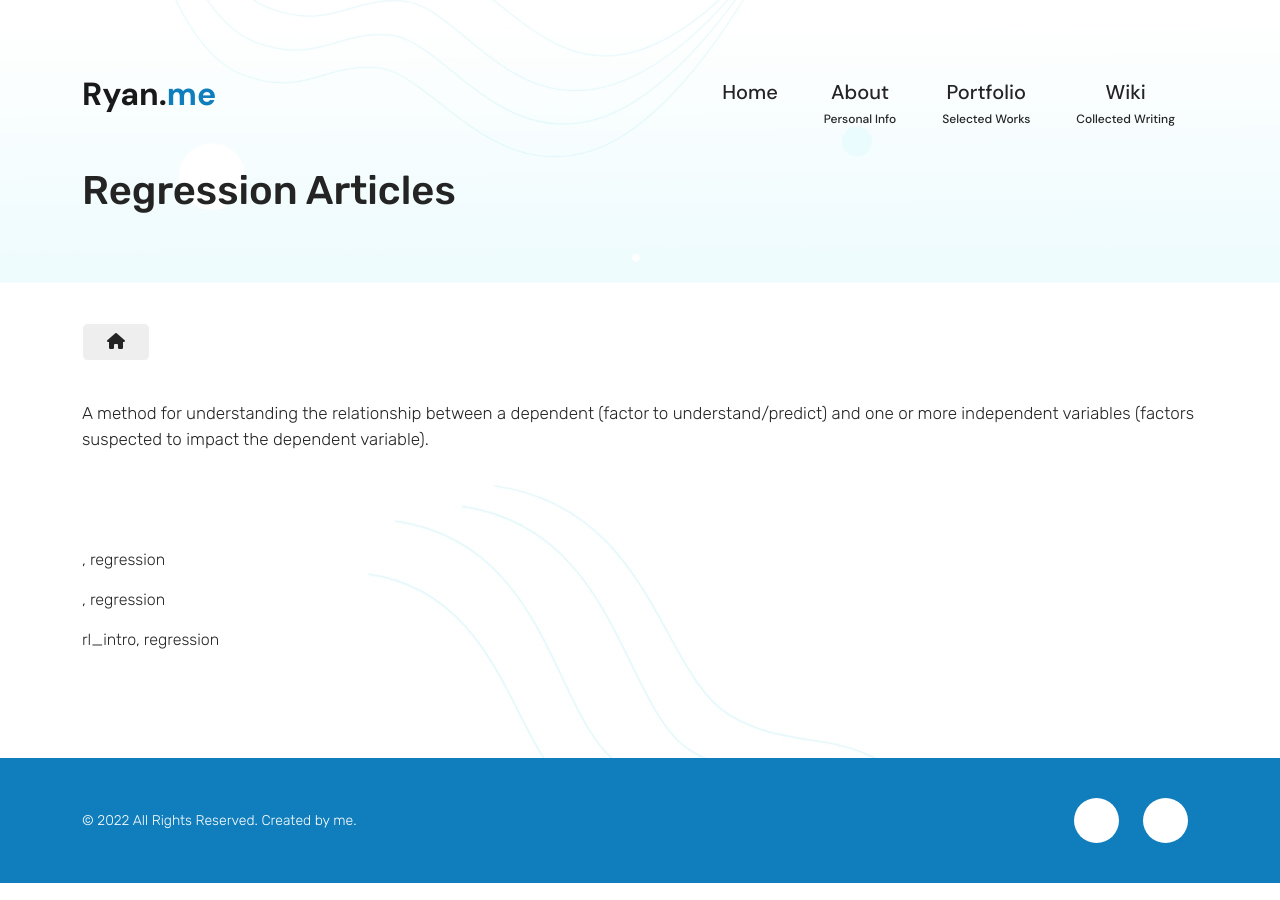
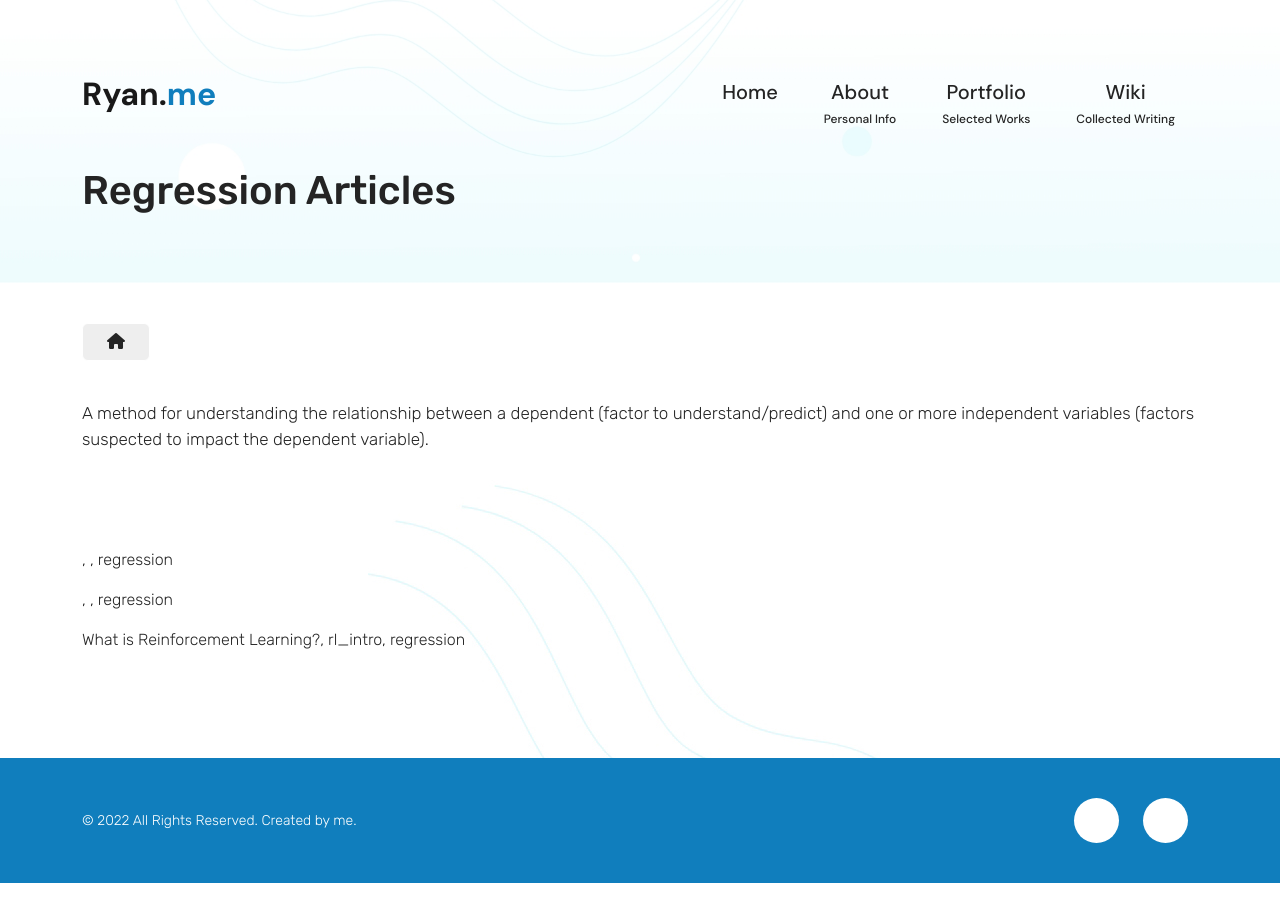
Before and after one commit to Achronus/achronus.github.io, a Jekyll site: the page built from _wiki_topics/regression.html, in a window 1280 px wide. Built offline with Jekyll 4.4.1, drawn with Linux system fonts in a browser that asks for light colours; nearby versions of some CDN libraries.

Commit message:
Debug test

```diff
--- a/_includes/wiki-articles.html
+++ b/_includes/wiki-articles.html
@@ -27,7 +27,7 @@
                     </div><!-- .content -->
                 </div><!-- .project-item -->
                 {%- endif -%}
-                <p>{{ article.topic }}, {{ page.slug }}</p>
+                <p>{{ article.title }}, {{ article.topic }}, {{ page.slug }}</p>
             {%- endfor -%}
         </div><!-- .row -->
     </div><!-- .container -->
```
